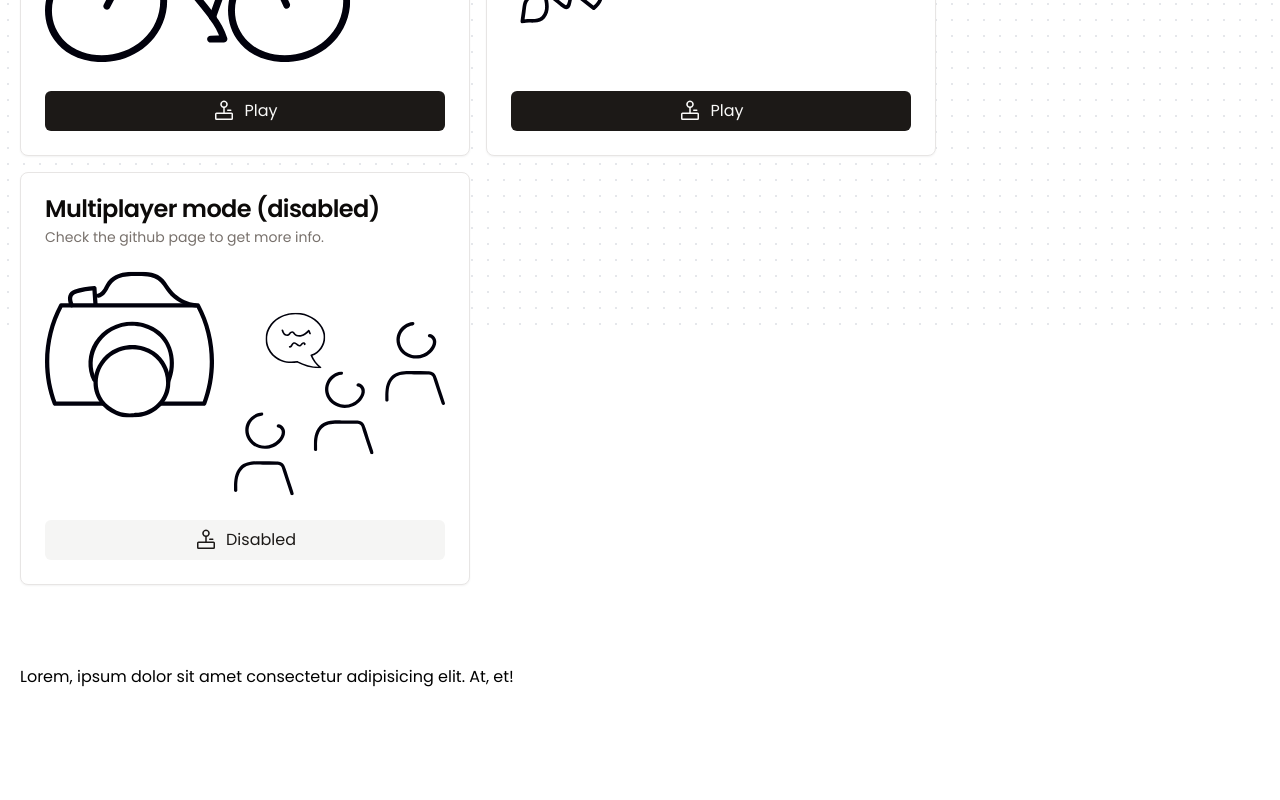
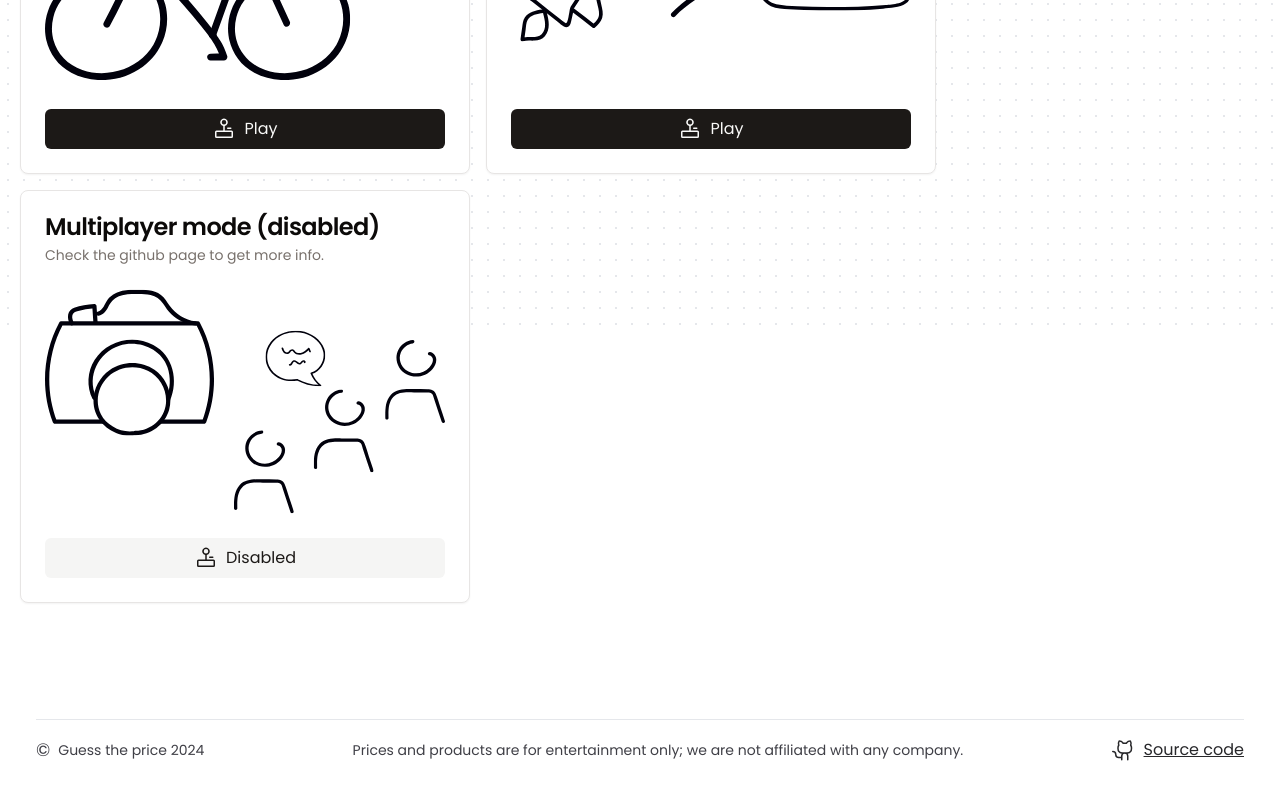
Before and after one commit to pavece/guess-the-price, a React (Vite) app in the folder apps/client/: page / in a window 1280 px wide. Shown: the part 468-1268 px from the top of the page. Before the commit the page ends 1177 px from the top, so only its background shows below. Built offline with nearby package versions, Linux system fonts and the light colour scheme.

Commit message:
Client, Improve main page design

```diff
--- a/apps/client/index.html
+++ b/apps/client/index.html
@@ -2,7 +2,7 @@
 <html lang="en">
 	<head>
 		<meta charset="UTF-8" />
-		<link rel="icon" type="image/svg+xml" href="/vite.svg" />
+		<link rel="icon" type="image/svg+xml" href="/images/favicon.ico" />
 		<meta name="viewport" content="width=device-width, initial-scale=1.0" />
 		<title>Guess the price</title>
 		<link rel="preconnect" href="https://fonts.googleapis.com" />
--- a/apps/client/src/components/ui/footer.tsx
+++ b/apps/client/src/components/ui/footer.tsx
@@ -1,7 +1,23 @@
+import { GithubLogo } from '@phosphor-icons/react';
+import { Link } from 'react-router-dom';
+
 export const Footer = () => {
 	return (
 		<footer className='p-5'>
-			<p>Lorem, ipsum dolor sit amet consectetur adipisicing elit. At, et!</p>
+			<hr className='mb-4' />
+			<div className='flex flex-col gap-4 md:flex-row md:gap-0 md:justify-between text-zinc-800 items-center'>
+				<p className='text-zinc-700 flex items-center justify-start gap-2 text-sm'>
+					<span className='text-lg'>©</span> Guess the price {new Date().getFullYear()}
+				</p>
+
+				<p className='text-zinc-700 text-sm'>
+					Prices and products are for entertainment only; we are not affiliated with any company.
+				</p>
+
+				<Link to='/' className='flex gap-2 underline'>
+					<GithubLogo size={24} /> Source code
+				</Link>
+			</div>
 		</footer>
 	);
 };
--- a/apps/client/src/layouts/main-layout.tsx
+++ b/apps/client/src/layouts/main-layout.tsx
@@ -9,13 +9,17 @@ export const MainLayout = () => {
 			<div className='flex flex-col justify-between min-h-screen'>
 				<div>
 					<Navbar />
-					<main className='px-5 py-3 flex flex-col w-full items-center'>
+					<main className='px-5 py-8 flex flex-col w-full items-center'>
 						<div className='max-w-[1400px] w-full'>
 							<Outlet />
 						</div>
 					</main>
 				</div>
-				<Footer />
+				<div className='w-full flex justify-center p-4'>
+					<div className='max-w-[1400px] w-full'>
+						<Footer />
+					</div>
+				</div>
 			</div>
 		</>
 	);
```
Also changed, not shown: apps/client/public/images/logo.svg, 1 other file (tests, documents, lock files or other folders).
